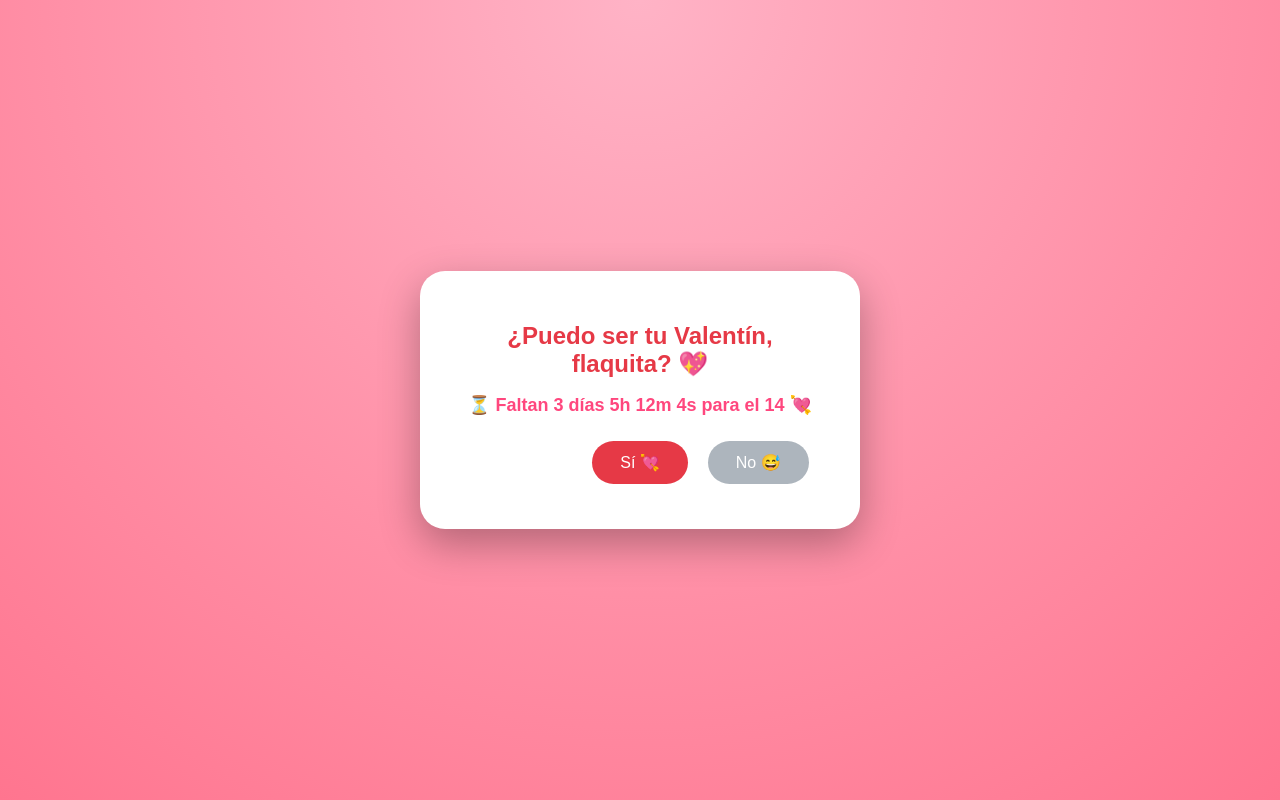
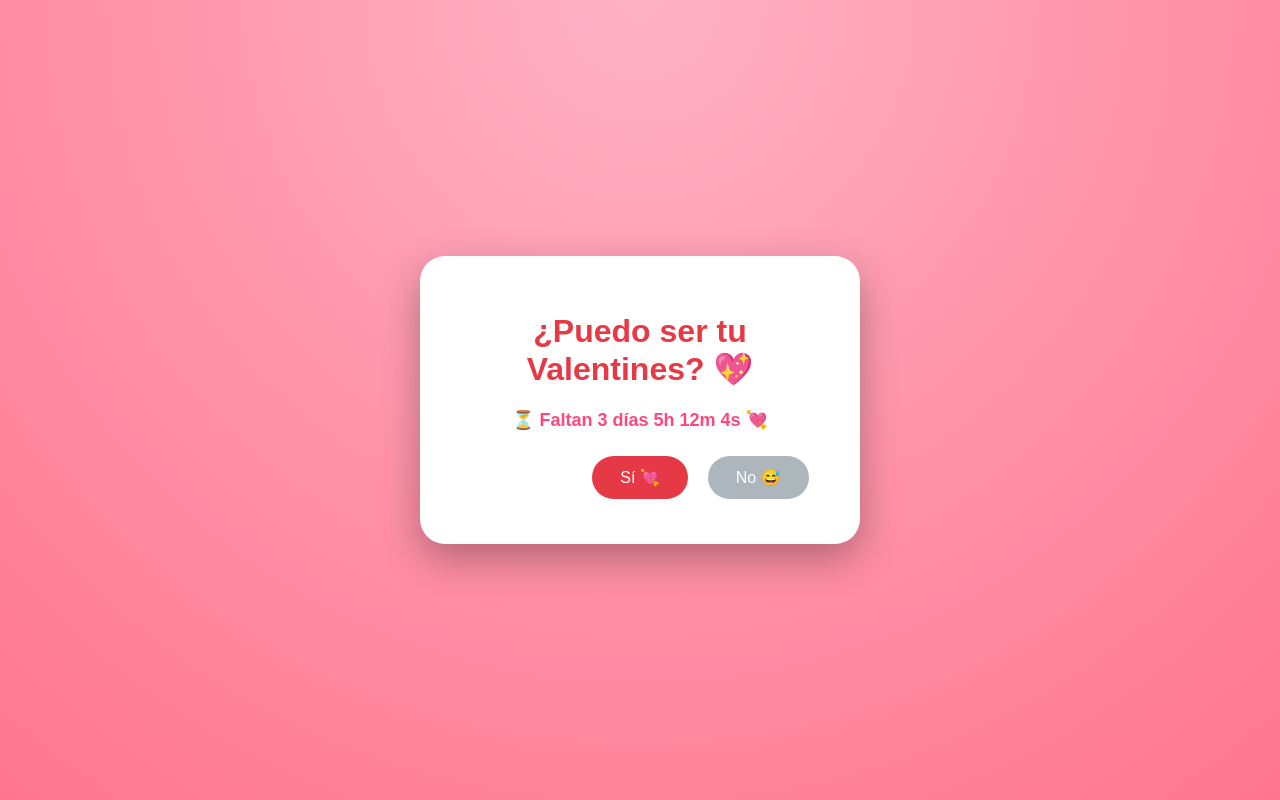
Before and after one commit to davidandres2014-cyber/San-Valentin, a plain HTML site: page index.html in a window 1280 px wide. Drawn offline with Linux system fonts and the light colour scheme.

Commit message:
Update index.html

```diff
--- a/index.html
+++ b/index.html
@@ -2,18 +2,25 @@
 <html lang="es">
 <head>
   <meta charset="UTF-8">
-  <title>¿Puedo ser tu Valentines flaquita?</title>
+  <title>¿Puedo ser tu Valentines?</title>
 
   <style>
     body {
       margin: 0;
       height: 100vh;
-      font-family: 'Arial', sans-serif;
+      font-family: Arial, sans-serif;
       background: radial-gradient(circle at top, #ffb3c6, #ff758f);
       display: flex;
       justify-content: center;
       align-items: center;
       overflow: hidden;
+      transition: background 1.5s ease;
+    }
+
+    body.accepted {
+      background:
+        linear-gradient(rgba(0,0,0,0.4), rgba(0,0,0,0.4)),
+        url("fondo.jpg") center/cover no-repeat;
     }
 
     .card {
@@ -27,6 +34,10 @@
       animation: pop 1s ease;
     }
 
+    body.accepted .card {
+      background: rgba(255,255,255,0.9);
+    }
+
     @keyframes pop {
       0% { transform: scale(0.7); opacity: 0; }
       100% { transform: scale(1); opacity: 1; }
@@ -34,7 +45,6 @@
 
     h1 {
       color: #e63946;
-      font-size: 24px;
     }
 
     .countdown {
@@ -90,21 +100,14 @@
     .heart {
       position: absolute;
       bottom: -10px;
-      color: red;
       font-size: 24px;
       animation: floatUp 5s linear infinite;
       pointer-events: none;
     }
 
     @keyframes floatUp {
-      0% {
-        transform: translateY(0) scale(1);
-        opacity: 1;
-      }
-      100% {
-        transform: translateY(-110vh) scale(1.8);
-        opacity: 0;
-      }
+      0% { transform: translateY(0) scale(1); opacity: 1; }
+      100% { transform: translateY(-110vh) scale(1.8); opacity: 0; }
     }
   </style>
 </head>
@@ -112,7 +115,7 @@
 <body>
 
   <div class="card">
-    <h1>¿Puedo ser tu Valentín, flaquita? 💖</h1>
+    <h1>¿Puedo ser tu Valentines? 💖</h1>
 
     <div class="countdown" id="countdown"></div>
 
@@ -137,34 +140,33 @@
       noBtn.style.top = y + "px";
     });
 
-    // CONTADOR REGRESIVO
+    // CONTADOR
     const countdownEl = document.getElementById("countdown");
 
     function updateCountdown() {
       const now = new Date();
-      const year = now.getFullYear();
-      const valentines = new Date(year, 1, 14); // Febrero = 1
+      let year = now.getFullYear();
+      let valentines = new Date(year, 1, 14);
 
       if (now > valentines) {
-        valentines.setFullYear(year + 1);
+        valentines = new Date(year + 1, 1, 14);
       }
 
       const diff = valentines - now;
+      const d = Math.floor(diff / (1000*60*60*24));
+      const h = Math.floor((diff / (1000*60*60)) % 24);
+      const m = Math.floor((diff / (1000*60)) % 60);
+      const s = Math.floor((diff / 1000) % 60);
 
-      const days = Math.floor(diff / (1000 * 60 * 60 * 24));
-      const hours = Math.floor((diff / (1000 * 60 * 60)) % 24);
-      const minutes = Math.floor((diff / (1000 * 60)) % 60);
-      const seconds = Math.floor((diff / 1000) % 60);
-
-      countdownEl.innerHTML =
-        `⏳ Faltan ${days} días ${hours}h ${minutes}m ${seconds}s para el 14 💘`;
+      countdownEl.innerHTML = `⏳ Faltan ${d} días ${h}h ${m}m ${s}s 💘`;
     }
 
     setInterval(updateCountdown, 1000);
     updateCountdown();
 
-    // ACEPTAR + CORAZONES
+    // ACEPTAR
     function accept() {
+      document.body.classList.add("accepted");
       document.getElementById("finalMessage").classList.remove("hidden");
       createHearts();
     }
```
